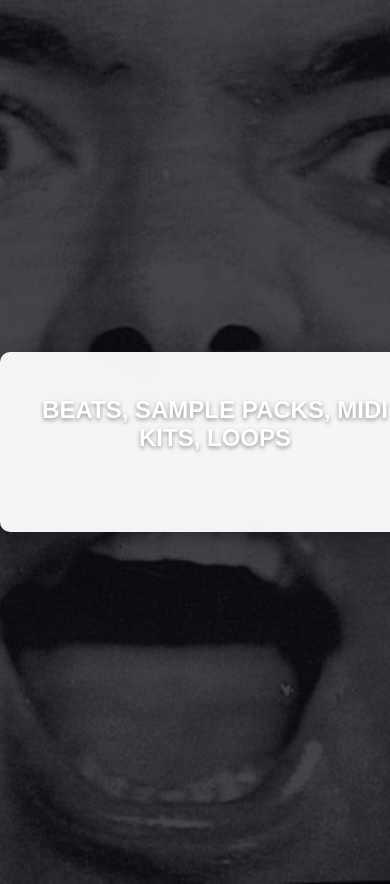
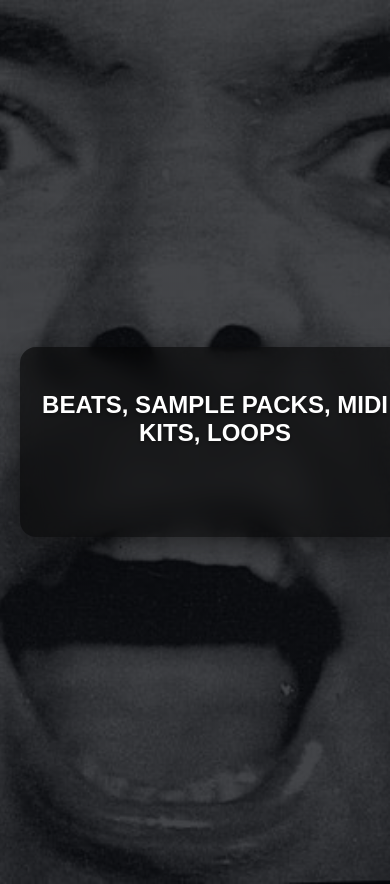
Before and after one commit to NicolasQuirogaweb/niv0web-frontend, a React (Create React App) app: page /login in a window 390 px wide. Shown: the top 884 px of the page. Built offline with nearby package versions, Linux system fonts and the light colour scheme; no server answers.

Commit message:
KEEP TRYING MF  acomodando estilos responsive login

```diff
--- a/src/index.css
+++ b/src/index.css
@@ -356,32 +356,39 @@ code {
 
 /* Estilos para el contenedor del contenido */
 
-/* Contenedor general */
+/* 🎯 SECCIÓN LOGIN */
 .login-section {
   display: flex;
   justify-content: center;
   align-items: center;
-  min-height: 100vh;
+  min-height: 100dvh; /* ✅ en mobile evita scroll blanco */
   padding: 20px;
-}
-
-/* Caja del login */
+  text-align: center;
+  font-family: "Arial", sans-serif;
+
+  /* Fondo con imagen + overlay */
+  background: linear-gradient(rgba(5, 7, 11, 0.75), rgba(5, 7, 12, 0.75)),
+    url(./images/loginsignup/luca.webp) no-repeat center center;
+  background-size: cover;
+  background-attachment: fixed;
+}
+
+/* 🎯 CAJA LOGIN CON EFECTO GLASS */
 .login-container {
+  width: 100%;
   max-width: 400px;
-  width: 100%;
-  padding: 30px;
+  padding: 30px 20px;
   border-radius: 16px;
-  background: rgba(0, 0, 0, 0.55);
-  /* Fondo oscuro semi-transparente */
+  background: rgba(0, 0, 0, 0.55); /* ✅ Glass oscuro */
   backdrop-filter: blur(12px);
-  /* efecto glass */
+  -webkit-backdrop-filter: blur(12px); /* soporte Safari */
   box-shadow: 0 8px 24px rgba(0, 0, 0, 0.4);
+  color: #fff;
   text-align: center;
-  color: #fff;
   animation: fadeIn 0.8s ease-in-out;
 }
 
-/* Título */
+/* 🎯 TÍTULO */
 .login-container h1 {
   font-size: 2rem;
   margin-bottom: 25px;
@@ -390,31 +397,42 @@ code {
   text-shadow: 0 2px 4px rgba(0, 0, 0, 0.4);
 }
 
-/* Botón de autenticación */
+/* 🎯 BOTÓN GOOGLE */
 .btnauth {
   margin-top: 20px;
+  width: 100%;
   display: flex;
   justify-content: center;
 }
 
-/* Wrapper del botón */
 .google-btn-wrapper {
-  display: block;
   width: 100%;
-  /* que ocupe todo el ancho del contenedor */
-  transition: transform 0.3s ease;
-}
-
+  display: flex;
+  justify-content: center;
+}
+
+.google-btn-wrapper iframe,
+.google-btn-wrapper div,
 .google-btn-wrapper button {
-  width: 100%;
-  /* el botón se estira a todo el ancho */
-  height: 50px;
-  /* opcional: le das una altura más consistente */
+  width: 100% !important; /* ✅ fuerza ancho completo */
+  height: 50px !important;
   border-radius: 6px;
-  /* opcional: suaviza bordes */
   font-size: 1rem;
-  /* agranda un poco la tipografía */
-}
+}
+
+
+/* 🎯 ANIMACIÓN */
+@keyframes fadeIn {
+  from {
+    opacity: 0;
+    transform: translateY(20px);
+  }
+  to {
+    opacity: 1;
+    transform: translateY(0);
+  }
+}
+
 
 
 /* Animación suave al cargar */
@@ -1273,59 +1291,21 @@ audio {
   /* 🎯 ESTILOS RESPONSIVOS PARA LOGIN EN CELULARES */
 
   /* 🎯 ESTILOS RESPONSIVOS PARA LOGIN EN CELULARES */
-  .login-section {
-    display: flex;
-    flex-direction: column;
-    justify-content: center;
-    /* centra vertical */
-    align-items: center;
-    /* centra horizontal */
-    min-height: 100vh;
-    /* ocupa toda la pantalla */
-    background-size: cover;
-    background-position: center;
-    background-attachment: scroll;
-    overflow: hidden;
-    /* elimina scroll extra */
+  .login-container {
+    max-width: 90%;
     padding: 20px;
-    /* margen interno para que no pegue en bordes */
-  }
-
-  .login-container {
-    width: 100%;
-    max-width: 400px;
-    /* límite en desktop pequeño */
-    background: rgba(255, 255, 255, 0.95);
-    border-radius: 10px;
-    box-shadow: 0 6px 20px rgba(0, 0, 0, 0.3);
-    padding: 20px;
-    text-align: center;
-  }
-
-  .login-section h1 {
+  }
+
+  .login-container h1 {
     font-size: 1.5rem;
-    margin-bottom: 20px;
-  }
-
-  .btnauth {
-    margin-top: 15px;
-    width: 100%;
-    /* ocupa todo el ancho */
-  }
-
-  /* Botón de Google bien adaptado */
-  .google-btn-wrapper {
-    width: 100%;
-  }
-
+  }
+
+  .google-btn-wrapper iframe,
+  .google-btn-wrapper div,
   .google-btn-wrapper button {
-    width: 100%;
-    /* ahora ocupa todo el ancho */
-    height: 45px;
+    height: 45px !important;
     font-size: 0.95rem;
-    border-radius: 6px;
-  }
-
+  }
 
   /*Seguimos con la parte del home-logued para celulares*/
 
```
